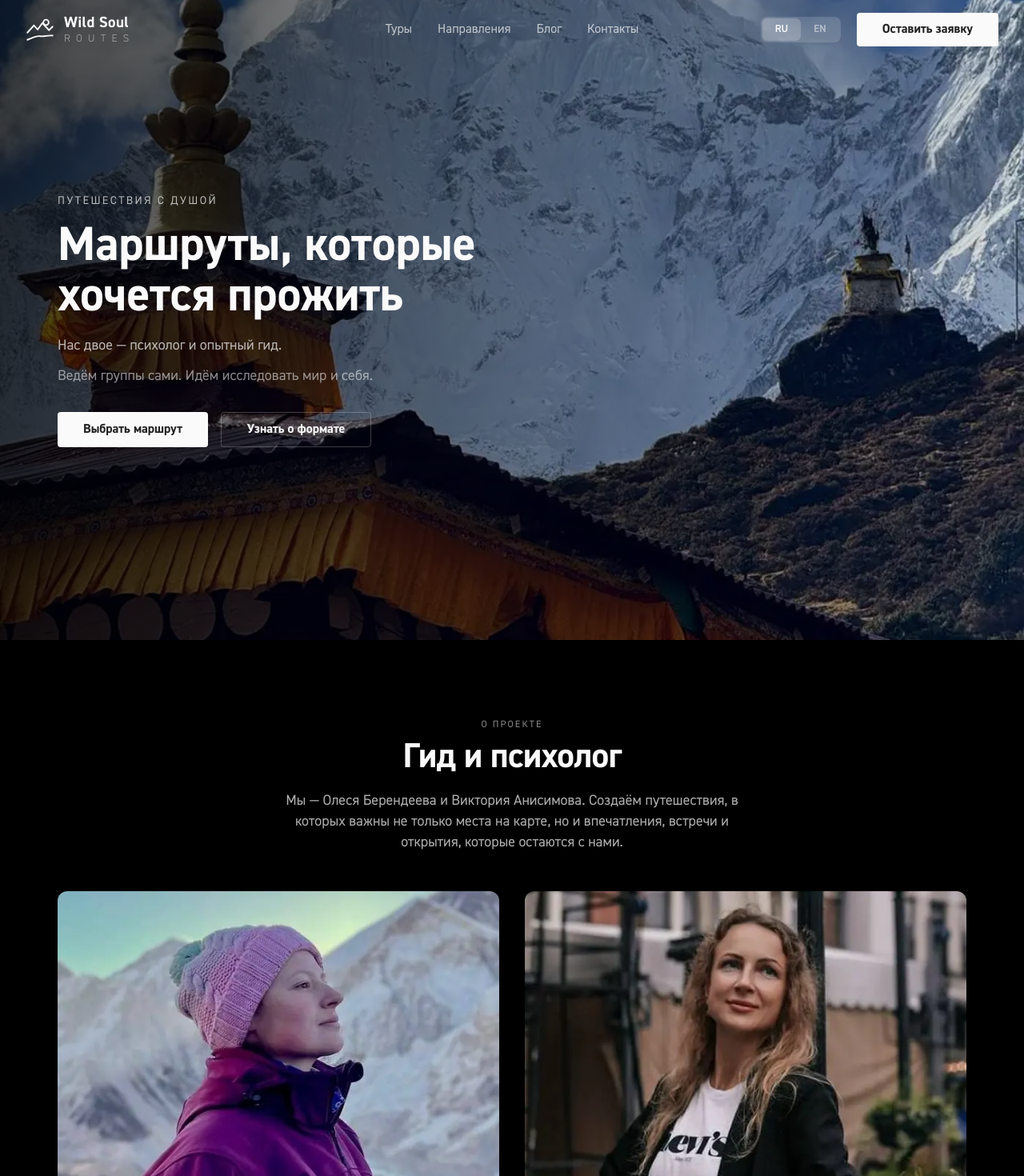
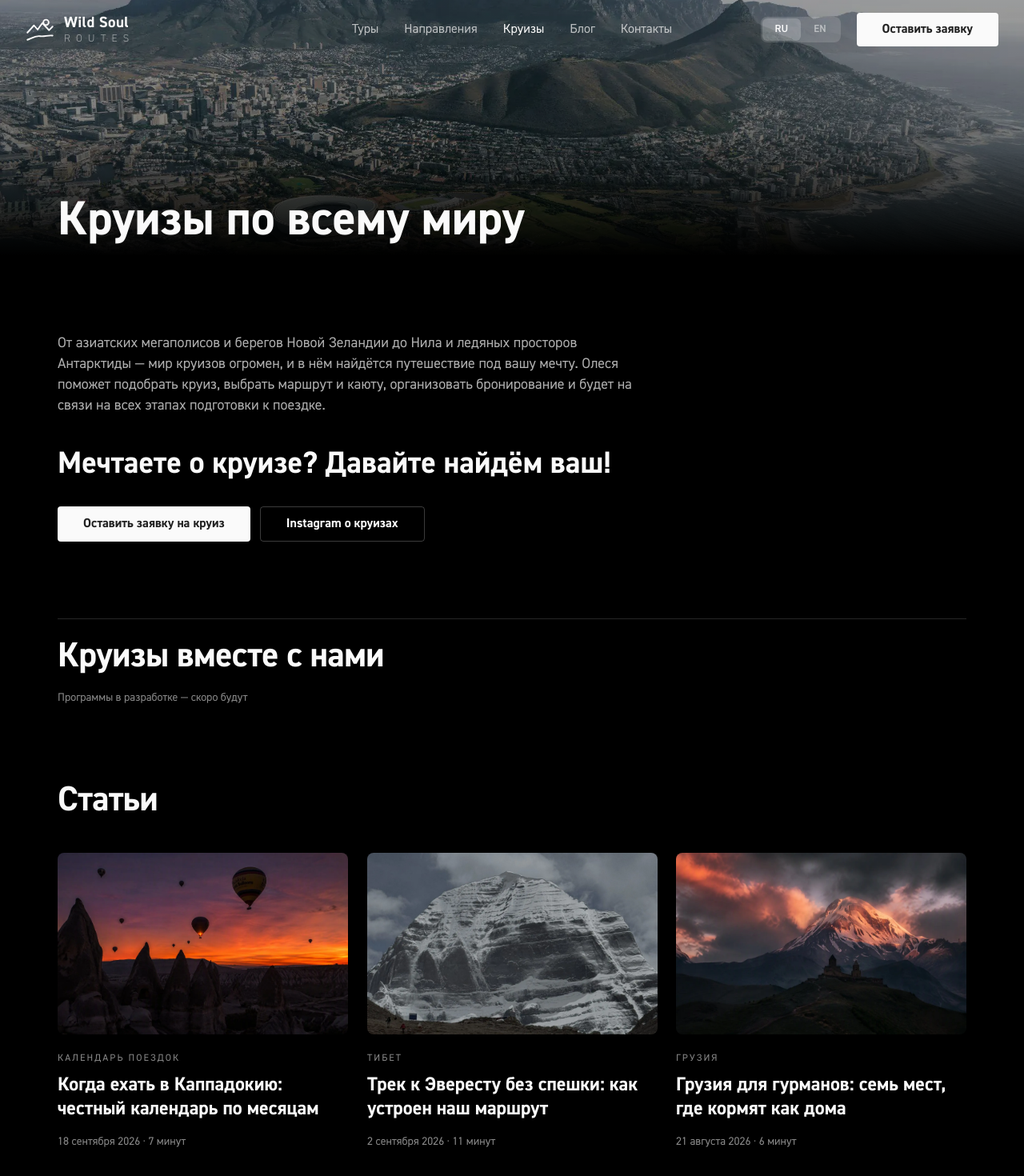
Before and after one commit to fifulina-uxui/wild-soul-routes, a React (Vite) app: page /cruises in a window 1280 px wide. Shown: the top 1470 px of the page at 80% size. Built offline with nearby package versions, Linux system fonts and the light colour scheme.

Commit message:
Add Cruises section: nav item + /cruises page (RU/EN) with CTA, upcoming placeholder, articles

```diff
--- a/src/App.tsx
+++ b/src/App.tsx
@@ -7,6 +7,7 @@ import Home from './pages/Home'
 const ToursPage = lazy(() => import('./pages/ToursPage'))
 const TourDetailPage = lazy(() => import('./pages/TourDetailPage'))
 const DirectionsPage = lazy(() => import('./pages/DirectionsPage'))
+const CruisesPage = lazy(() => import('./pages/CruisesPage'))
 const BlogPage = lazy(() => import('./pages/BlogPage'))
 const BlogArticlePage = lazy(() => import('./pages/BlogArticlePage'))
 const ContactsPage = lazy(() => import('./pages/ContactsPage'))
@@ -39,6 +40,7 @@ export default function App() {
           <Route path="/tours" element={<ToursPage />} />
           <Route path="/tours/:id" element={<TourDetailPage />} />
           <Route path="/directions" element={<DirectionsPage />} />
+          <Route path="/cruises" element={<CruisesPage />} />
           <Route path="/blog" element={<BlogPage />} />
           <Route path="/blog/:id" element={<BlogArticlePage />} />
           <Route path="/contacts" element={<ContactsPage />} />
--- a/src/data/content.ts
+++ b/src/data/content.ts
@@ -86,6 +86,18 @@ export interface PageContent {
     listLabel: string
     cards: { country: string; text: string; image: string }[]
   }
+  cruisesPage: {
+    heading: string
+    intro: string
+    ctaHeading: string
+    instagram: string
+    instagramUrl: string
+    lead: string
+    leadTitle: string
+    upcomingLabel: string
+    upcomingText: string
+    articlesLabel: string
+  }
   about: {
     label: string
     heading: string
@@ -152,6 +164,7 @@ export const content: Record<'ru' | 'en', PageContent> = {
     nav: [
       { href: '/tours', label: 'Туры' },
       { href: '/directions', label: 'Направления' },
+      { href: '/cruises', label: 'Круизы' },
       { href: '/blog', label: 'Блог' },
       { href: '/contacts', label: 'Контакты' },
     ],
@@ -1084,6 +1097,18 @@ export const content: Record<'ru' | 'en', PageContent> = {
         { country: 'ЮАР', text: 'Кейптаун и Столовая гора, сафари и мыс Доброй Надежды. Пингвины на Боулдерс-Бич и винные долины Стелленбоша. Десять дней на юго-западной оконечности Африки.', image: 'images/tour-capetown.webp' },
       ],
     },
+    cruisesPage: {
+      heading: 'Круизы по всему миру',
+      intro: 'От азиатских мегаполисов и берегов Новой Зеландии до Нила и ледяных просторов Антарктиды — мир круизов огромен, и в нём найдётся путешествие под вашу мечту. Олеся поможет подобрать круиз, выбрать маршрут и каюту, организовать бронирование и будет на связи на всех этапах подготовки к поездке.',
+      ctaHeading: 'Мечтаете о круизе? Давайте найдём ваш!',
+      instagram: 'Instagram о круизах',
+      instagramUrl: 'https://www.instagram.com/oberendeeva',
+      lead: 'Оставить заявку на круиз',
+      leadTitle: 'Круиз',
+      upcomingLabel: 'Круизы вместе с нами',
+      upcomingText: 'Программы в разработке — скоро будут',
+      articlesLabel: 'Статьи',
+    },
     directions: {
       label: 'География',
       heading: 'Направления',
@@ -1267,6 +1292,7 @@ export const content: Record<'ru' | 'en', PageContent> = {
     nav: [
       { href: '/tours', label: 'Tours' },
       { href: '/directions', label: 'Destinations' },
+      { href: '/cruises', label: 'Cruises' },
       { href: '/blog', label: 'Blog' },
       { href: '/contacts', label: 'Contacts' },
     ],
@@ -2199,6 +2225,18 @@ export const content: Record<'ru' | 'en', PageContent> = {
         { country: 'South Africa', text: 'Cape Town and Table Mountain, safaris and the Cape of Good Hope. Penguins at Boulders Beach and the wine valleys of Stellenbosch. Ten days at the south-western tip of Africa.', image: 'images/tour-capetown.webp' },
       ],
     },
+    cruisesPage: {
+      heading: 'Cruises worldwide',
+      intro: 'From Asian megacities and the shores of New Zealand to the Nile and the icy expanses of Antarctica — the world of cruising is vast, and there is a voyage for every dream. Olesya will help you pick a cruise, choose the route and the cabin, arrange the booking and stay in touch at every stage of preparing for the trip.',
+      ctaHeading: 'Dreaming of a cruise? Let us find yours!',
+      instagram: 'Instagram about cruises',
+      instagramUrl: 'https://www.instagram.com/oberendeeva',
+      lead: 'Request a cruise',
+      leadTitle: 'Cruise',
+      upcomingLabel: 'Cruises with us',
+      upcomingText: 'Programmes in the works — coming soon',
+      articlesLabel: 'Articles',
+    },
     directions: {
       label: 'Geography',
       heading: 'Destinations',
--- /dev/null
+++ b/src/pages/CruisesPage.tsx
@@ -0,0 +1,112 @@
+import { Link } from 'react-router'
+import { asset } from '../lib/asset'
+import Subpage from './Subpage'
+import { Reveal } from '../sections/Reveal'
+import { useLeadDialog } from '../sections/LeadDialog'
+import { useLang } from '../i18n'
+
+export default function CruisesPage() {
+  const { t } = useLang()
+  const openLead = useLeadDialog()
+  const c = t.cruisesPage
+
+  return (
+    <Subpage flush>
+      {/* Полоса-hero */}
+      <section className="relative flex h-[40vh] min-h-[300px] items-end overflow-hidden">
+        <img
+          src={asset('images/tour-capetown.webp')}
+          alt={c.heading}
+          fetchPriority="high"
+          className="absolute inset-0 h-full w-full object-cover"
+        />
+        <div className="absolute inset-0 bg-gradient-to-t from-black via-black/35 to-black/20" />
+
+        <div className="relative z-10 mx-auto w-full max-w-[1200px] px-5 pb-3 md:px-8">
+          <h1 className="hero-in text-[clamp(36px,4.7vw,64px)] font-bold leading-[1.05] text-[#fafafa]">
+            {c.heading}
+          </h1>
+        </div>
+      </section>
+
+      {/* Вводный текст и кнопки */}
+      <section className="mx-auto max-w-[1200px] px-5 pt-14 md:px-8 md:pt-24">
+        <div className="max-w-[720px]">
+          <Reveal>
+            <p className="text-[18px] leading-[26px] text-[rgb(250_250_250/70%)]">{c.intro}</p>
+          </Reveal>
+          <Reveal delay={160}>
+            <h2 className="mt-10 text-[clamp(28px,3vw,44px)] font-bold leading-[1.08] text-[#fafafa]">
+              {c.ctaHeading}
+            </h2>
+          </Reveal>
+          <Reveal delay={320}>
+            <div className="mt-8 flex flex-col gap-3 sm:flex-row sm:flex-wrap">
+              <button
+                type="button"
+                onClick={() => openLead(c.leadTitle)}
+                className="inline-flex min-h-[42px] w-full items-center justify-center rounded-[4px] bg-[#fafafa] px-8 py-2 text-[16px] font-bold leading-[26px] text-[rgb(0_0_0/87%)] transition-colors duration-200 hover:bg-[#e6e6e6] active:bg-[#d6d6d6] sm:w-auto"
+              >
+                {c.lead}
+              </button>
+              <a
+                href={c.instagramUrl}
+                target="_blank"
+                rel="noreferrer"
+                className="inline-flex min-h-[42px] w-full items-center justify-center rounded-[4px] border border-[rgb(255_255_255/23%)] px-8 py-2 text-[16px] font-bold leading-[26px] text-[#fafafa] transition-colors duration-200 hover:border-[#fafafa] sm:w-auto"
+              >
+                {c.instagram}
+              </a>
+            </div>
+          </Reveal>
+        </div>
+      </section>
+
+      {/* Круизы вместе с нами — программы в разработке */}
+      <section className="mx-auto max-w-[1200px] px-5 pt-14 md:px-8 md:pt-24">
+        <Reveal>
+          <div className="border-t border-[rgb(255_255_255/15%)] pt-6">
+            <h2 className="text-[clamp(30px,3.4vw,48px)] font-bold leading-[1.1] tracking-[-0.5px] text-[#fafafa]">
+              {c.upcomingLabel}
+            </h2>
+            <p className="mt-4 text-[14px] leading-5 text-[rgb(250_250_250/55%)]">{c.upcomingText}</p>
+          </div>
+        </Reveal>
+      </section>
+
+      {/* Статьи */}
+      <section className="mx-auto max-w-[1200px] px-5 pb-20 pt-14 md:px-8 md:pt-24">
+        <Reveal>
+          <h2 className="text-[clamp(30px,3.4vw,48px)] font-bold leading-[1.1] tracking-[-0.5px] text-[#fafafa]">
+            {c.articlesLabel}
+          </h2>
+        </Reveal>
+        <div className="mt-10 grid grid-cols-1 gap-10 sm:grid-cols-2 md:gap-6 lg:grid-cols-3">
+          {t.journal.items.map((post, i) => (
+            <Reveal key={post.id} delay={(i % 3) * 80}>
+              <Link to={`/blog/${post.id}`} className="group flex h-full flex-col">
+                <div className="overflow-hidden rounded-[8px]">
+                  <img
+                    src={asset(post.image)}
+                    alt={post.title}
+                    loading="lazy"
+                    className="aspect-[16/10] w-full object-cover transition-transform duration-700 group-hover:scale-[1.03]"
+                  />
+                </div>
+                <p className="mt-5 text-[12px] uppercase leading-5 tracking-[0.17em] text-[rgb(250_250_250/55%)]">
+                  {post.tag}
+                </p>
+                <h3 className="mt-2 text-[24px] font-bold leading-[30px] text-[#fafafa] transition-colors duration-200 group-hover:text-[rgb(250_250_250/70%)]">
+                  {post.title}
+                </h3>
+                <p className="mt-auto pt-4 text-[14px] leading-5 text-[rgb(250_250_250/55%)]">
+                  {post.date} · {post.read}
+                </p>
+              </Link>
+            </Reveal>
+          ))}
+        </div>
+      </section>
+    </Subpage>
+  )
+}
```
